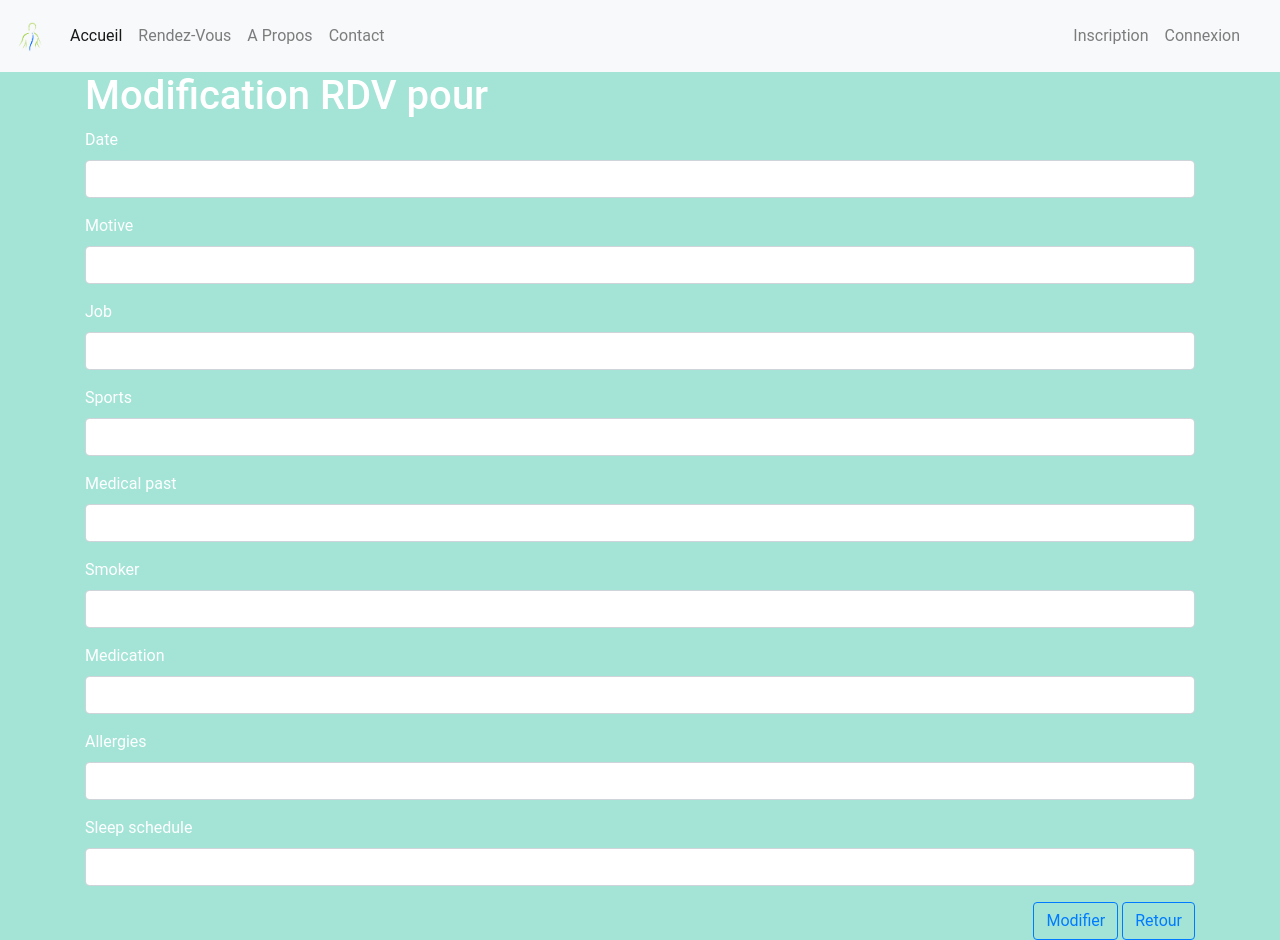
After one commit to JulesAllamigeon/projetCertification, a Symfony app: template templates/admin/update.html.twig in a window 1280 px wide. The commit adds this page. Run offline with Twig, Linux system fonts and the light colour scheme; the template is opened without the code that fills it, so the values that code supplies are empty; form fields are guessed from the names that the template uses; some libraries are stand-ins or nearby versions.

Commit message:
bouton modifier dans la gestion des rdv

```diff
--- a/public/style/style.css
+++ b/public/style/style.css
@@ -2,7 +2,7 @@
 
 
 
-body{
+html, body{
     font-family: 'Roboto', sans-serif;
 }
 .menu{
--- a/src/Controller/SecurityController.php
+++ b/src/Controller/SecurityController.php
@@ -42,8 +42,6 @@ class SecurityController extends AbstractController
                 $this->addFlash('error', 'Le formulaire contient des erreurs');
             }
         }
-
-
         return $this->render('security/register.html.twig', [
             'form' => $form->createView()
         ]);
--- /dev/null
+++ b/templates/admin/update.html.twig
@@ -0,0 +1,30 @@
+{% extends 'base.html.twig' %}
+
+{% block body %}
+
+        <h1>Modification RDV pour </h1>
+    {{ form_start(form) }}
+
+
+    {{ form_row(form.date) }}
+    {{ form_row(form.motive) }}
+    {{ form_row(form.job) }}
+    {{ form_row(form.sports) }}
+    {{ form_row(form.medical_past) }}
+    {{ form_row(form.smoker) }}
+    {{ form_row(form.medication) }}
+    {{ form_row(form.allergies) }}
+    {{ form_row(form.sleep_schedule) }}
+
+
+    <div class="text-right">
+        <button type="submit" class="btn btn-outline-primary">Modifier</button>
+
+        <button type="submit" class="btn btn-outline-primary"><a href="{{ path('app_admin_admin_index') }}"></a>Retour</button>
+    </div>
+    {{ form_end(form) }}
+
+
+
+
+{% endblock %}
```
Also changed, not shown: src/Controller/Admin/AdminController.php (+44 -3 lines), templates/admin/index.html.twig (+19 -5 lines), templates/booking/index.html.twig (+12 -7 lines).
